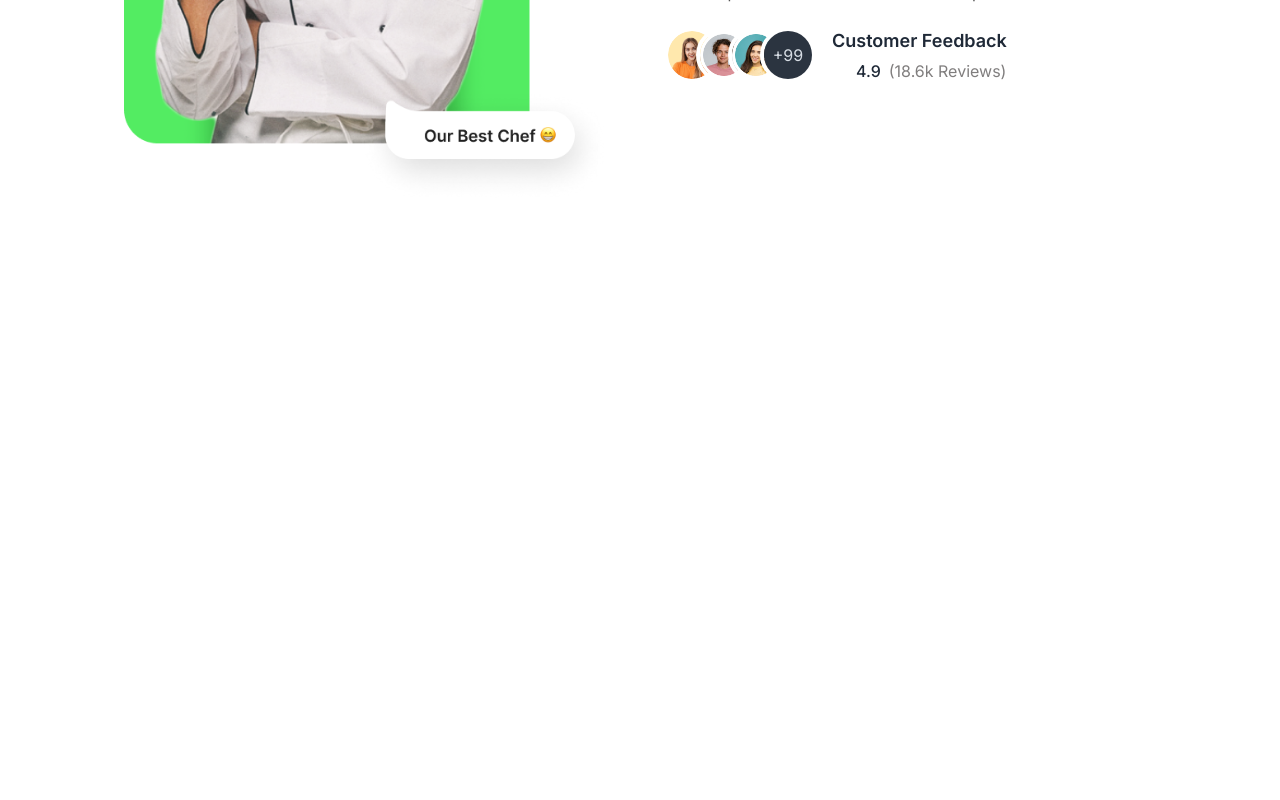
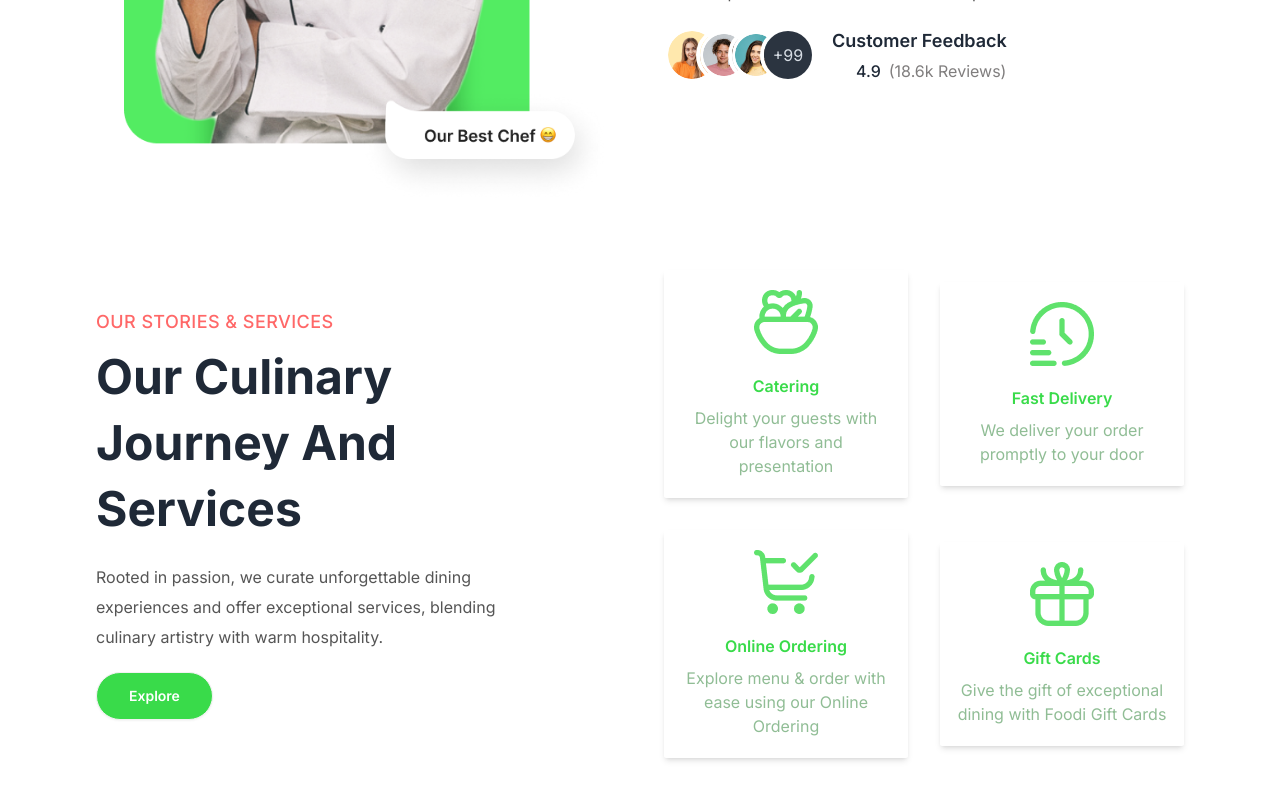
Before and after one commit to amannpatel/swigato, a React (Vite) app: page / in a window 1280 px wide. Shown: the part 2846-3646 px from the top of the page. Before the commit the page ends 3052 px from the top, so only its background shows below. Built offline with nearby package versions, Linux system fonts and the light colour scheme; some icons are missing.

Commit message:
added services section

```diff
--- a/src/pages/home/Home.jsx
+++ b/src/pages/home/Home.jsx
@@ -3,6 +3,7 @@
 import Categories from "./Categories";
 import SpecialDishes from "./SpecialDishes";
 import Testimonials from "./Testimonials";
+import OurServices from "./OurServices";
 
 const Home = () => {
   return (
@@ -11,6 +12,7 @@
       <Categories />
       <SpecialDishes />
       <Testimonials />
+      <OurServices />
     </div>
   );
 };
--- /dev/null
+++ b/src/pages/home/OurServices.jsx
@@ -0,0 +1,71 @@
+import React from "react";
+
+const serviceLists = [
+  {
+    id: 1,
+    title: "Catering",
+    des: "Delight your guests with our flavors and presentation",
+    image: "/images/home/services/icon1.png",
+  },
+  {
+    id: 2,
+    title: "Fast Delivery",
+    des: "We deliver your order promptly to your door",
+    image: "/images/home/services/icon2.png",
+  },
+  {
+    id: 3,
+    title: "Online Ordering",
+    des: "Explore menu & order with ease using our Online Ordering",
+    image: "/images/home/services/icon3.png",
+  },
+  {
+    id: 4,
+    title: "Gift Cards",
+    des: "Give the gift of exceptional dining with Foodi Gift Cards",
+    image: "/images/home/services/icon4.png",
+  },
+];
+
+function OurServices() {
+  return (
+    <div className="section-container my-16">
+      <div className="flex flex-col md:flex-row items-center justify-between gap-12">
+        {/* {text} */}
+        <div className="md:w-1/2">
+          <div className="text-left md:w-4/5">
+            <p className="subtitle">Our Stories & Services</p>
+            <h2 className="title">Our Culinary Journey And Services</h2>
+            <p className="my-5 text-secondary leading-[30px]">
+              Rooted in passion, we curate unforgettable dining experiences and
+              offer exceptional services, blending culinary artistry with warm
+              hospitality.
+            </p>
+
+            <button className="btn bg-green text-white px-8 py-3 rounded-full">
+              Explore
+            </button>
+          </div>
+        </div>
+
+        {/* {images} */}
+        <div className="md:w-1/2">
+          <div className="grid sm:grid-cols-2 grid-cols-8 items-center gap-8">
+            {serviceLists.map((service) => (
+              <div
+                key={service.id}
+                className="shadow-md rounded-sm py-5 px-4 text-center space-y-2 text-green cursor-pointer hover:border-green transition-all duration-200 hover:border"
+              >
+                <img src={service.image} alt="" className="mx-auto" />
+                <h5 className="pt-3 font-semibold">{service.title}</h5>
+                <p className="text-[#90BD95]">{service.des}</p>
+              </div>
+            ))}
+          </div>
+        </div>
+      </div>
+    </div>
+  );
+}
+
+export default OurServices;
```
